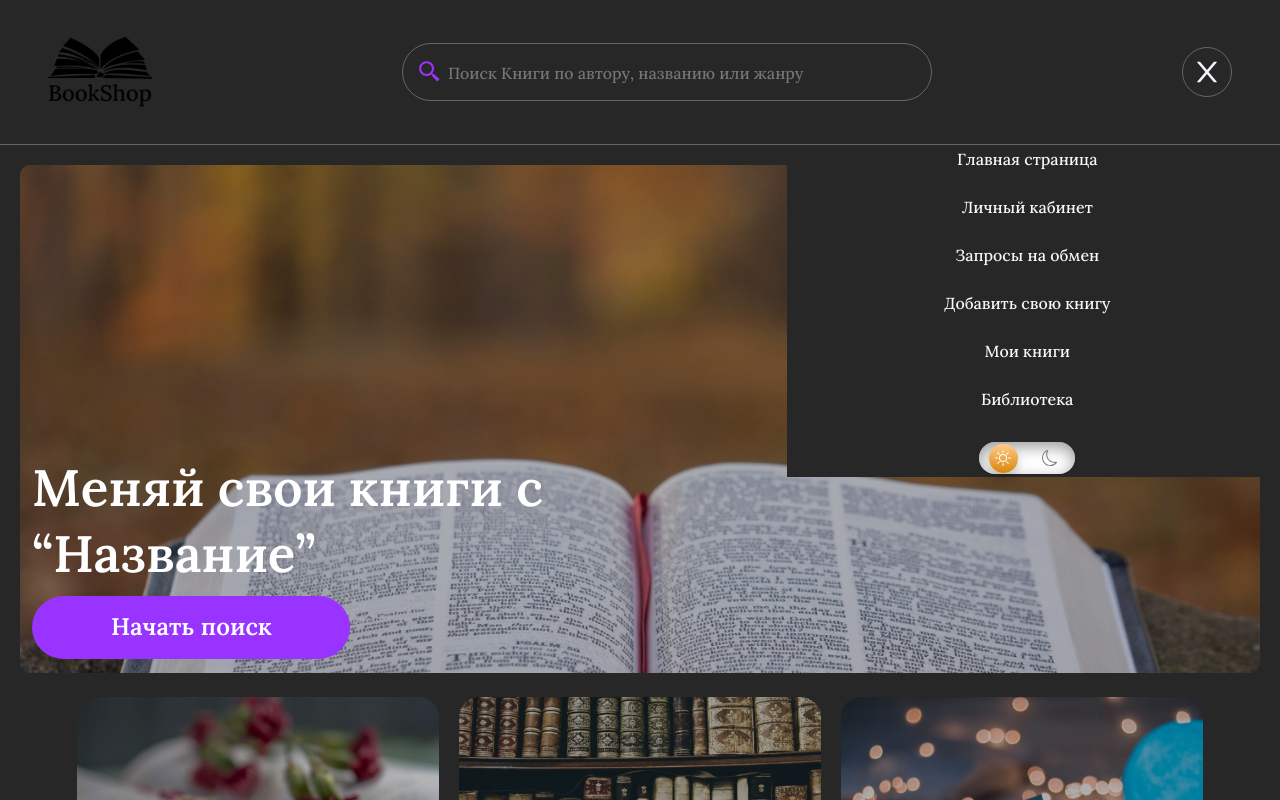
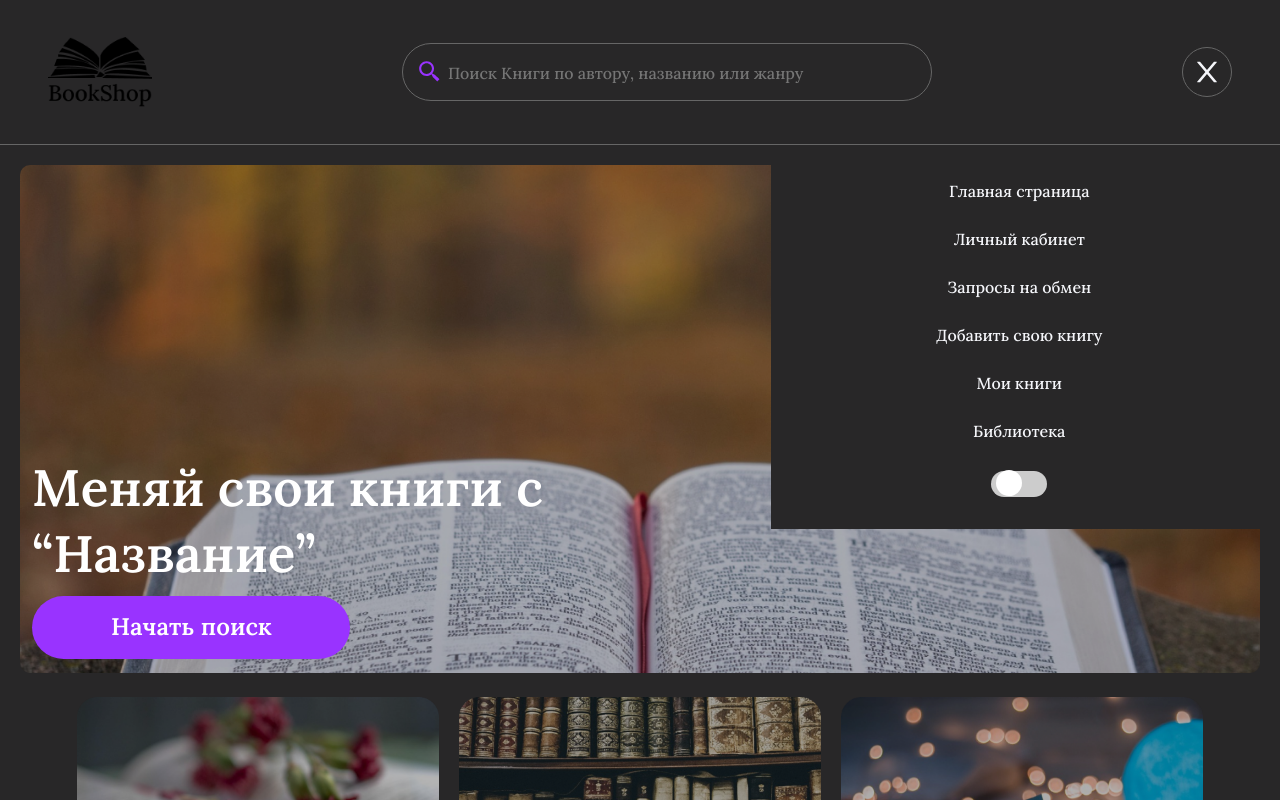
Before and after one commit to Nursbrat/react-bookExchange, a React (Vite) app: page / in a window 1280 px wide. Both pictures are taken after a click on the icon 1207 px from the left and 71 px from the top of the page. Shown: the top 800 px of the page. Built offline with nearby package versions, Linux system fonts and the light colour scheme.

Commit message:
add toggle

```diff
--- a/src/components/Header/Header.jsx
+++ b/src/components/Header/Header.jsx
@@ -7,16 +7,18 @@ import { useNavigate } from "react-router-dom";
 import { Link } from "react-router-dom";
 import { useDispatch, useSelector } from "react-redux";
 import { toggleTheme } from "../../features/themeToggle/themeToggleSlice";
-import { BsSun, BsMoon } from "react-icons/bs";
 
 const Header = () => {
   const [toggleMenu, setToggleMenu] = useState(false);
+
+  const [switched, setSwitched] = useState(false);
   const navigate = useNavigate();
 
   const dispatch = useDispatch();
   const theme = useSelector((state) => state.themeToggle);
   const handleThemeToggle = () => {
     dispatch(toggleTheme());
+    setSwitched(!switched);
   };
 
   return (
@@ -74,18 +76,18 @@ const Header = () => {
             <Link to="/my-books">
               <li> Библиотека</li>
             </Link>
-            <button className="mode-btn" onClick={handleThemeToggle}>
+
+            <label className="switch" for="darkmode-toggle">
               <input
                 type="checkbox"
                 id="darkmode-toggle"
                 className="mode-input"
+                checked={switched}
+                onChange={handleThemeToggle}
               />
-              <label className="mode-label" for="darkmode-toggle">
-                <BsSun className="darkmode-toggle-icon sun" />
-                <BsMoon className="darkmode-toggle-icon moon" />
-              </label>
+              <span className="slider"></span>
               {theme}
-            </button>
+            </label>
           </ul>
         </div>
       )}
--- a/src/components/Header/Header.scss
+++ b/src/components/Header/Header.scss
@@ -90,87 +90,61 @@
   position: absolute;
   top: 105%;
   right: 1%;
-  width: 30rem;
+  width: 31rem;
   border-radius: 2rem;
   animation: slideIn 1s ease;
 }
 
 .header__navbar ul {
+  padding: 2rem 0;
   display: flex;
   flex-direction: column;
   justify-content: space-between;
   align-items: center;
   gap: 2rem;
   transition: all 1s ease-in-out;
+  height: auto;
 }
 
-.mode-btn {
-  width: 6rem;
-  height: 2rem;
-  background: transparent;
-  .mode-label {
-    width: 6rem;
-    height: 2rem;
-    position: relative;
-    display: block;
-    background: #ffffff;
-    border-radius: 2rem;
-    box-shadow: inset 0px 5px 15px rgba($color: #000000, $alpha: 0.4),
-      inset 0px -5px 15px rgba($color: #ffffff, $alpha: 0.4);
-    transition: 0.3s;
-    cursor: pointer;
-  }
-  .mode-label::after {
-    content: "";
-    width: 1.8rem;
-    height: 1.8rem;
-    position: absolute;
-    top: 2px;
-    left: 10px;
-    background: linear-gradient(180deg, #ffcc89, #d8860b);
-    border-radius: 1.8rem;
-    box-shadow: 0px 5px 10px rgba($color: #000000, $alpha: 0.2);
-    transition: 0.3s;
-  }
-  .mode-input {
-    width: 0;
-    height: 0;
-    visibility: hidden;
-  }
+.switch {
+  position: relative;
+  display: inline-block;
+  width: 3.5rem;
+  height: 1.6rem;
 
-  .mode-label:active::after {
-    width: 2.6rem;
-  }
-  .darkmode-toggle-icon {
-    position: absolute;
-    width: 2rem;
-    top: 0.5rem;
-    z-index: 100;
-    transition: 0.3s;
-  }
-  .sun {
-    left: 0.5rem;
-    fill: #fff;
-  }
-  .moon {
-    left: 3.4rem;
-    fill: #7e7e7e;
-  }
-  /* Add a CSS rule for when the checkbox is checked */
-  .mode-input[type="checkbox"]#darkmode-toggle:checked + .mode-label::after {
-    background: #666; /* Change the background color when checked */
-  }
+  margin: 0 10px;
+}
+.slider {
+  position: absolute;
+  cursor: pointer;
+  top: 0;
+  left: 0;
+  right: 0;
+  bottom: 0;
+  background-color: #ccc;
+  transition: 0.4s;
+  border-radius: 2.5rem;
+}
+.switch input {
+  display: none;
+}
+.slider::before {
+  position: absolute;
+  content: " ";
+  height: 1.6rem;
+  width: 1.6rem;
+  background-color: white;
+  left: 5px;
+  bottom: 1px;
+  border-radius: 1.6rem;
+  transition: 0.4s;
+}
 
-  /* Style the sun and moon icons separately */
-  .mode-input[type="checkbox"]#darkmode-toggle:checked + .mode-label .sun {
-    transform: translateX(0); /* Move the sun icon to the left when checked */
-  }
-
-  .mode-input[type="checkbox"]#darkmode-toggle:checked + .mode-label .moon {
-    transform: translateX(
-      -100%
-    ); /* Move the moon icon to the left when checked */
-  }
+input:checked + .slider {
+  background-color: pink;
+}
+input:checked + .slider::before {
+  transform: translateX(1.7rem);
 }
 
 @media screen and (max-width: 800px) {
@@ -242,8 +216,8 @@
     grid-area: search;
     width: 40vw;
     padding: 0;
-    font-weight: 400;
-    border-radius: 1.6rem;
+    font-weight: 300;
+    border-radius: 1.5rem;
     form {
       width: 100%;
       margin: 0 auto;
@@ -253,11 +227,11 @@
     form button {
       order: 1;
       width: 2rem;
-      height: 2rem;
+      height: 1.8rem;
     }
     form input {
       order: 2;
-      font-size: 1rem;
+      font-size: 0.9rem;
     }
     .search-icon {
       font-size: 1.3rem;
@@ -266,8 +240,8 @@
 
   .header__navbar-user {
     grid-area: menu;
-    width: 2.5rem;
-    height: 2.5rem;
+    width: 2.3rem;
+    height: 2.3rem;
   }
 }
 @keyframes slideIn {
--- a/src/pages/Addbook/Addbook.scss
+++ b/src/pages/Addbook/Addbook.scss
@@ -21,7 +21,7 @@
     border-radius: 3rem;
     padding: 0 1rem;
     width: 40vw;
-    min-width: 40rem;
+    min-width: 30rem;
     height: 5rem;
     border: 1px solid #666666;
     display: flex;
@@ -169,7 +169,7 @@
   .addBook__form {
     input,
     select {
-      height: 3.8rem;
+      height: 3.5rem;
       font-size: 1.6rem;
     }
   }
```
